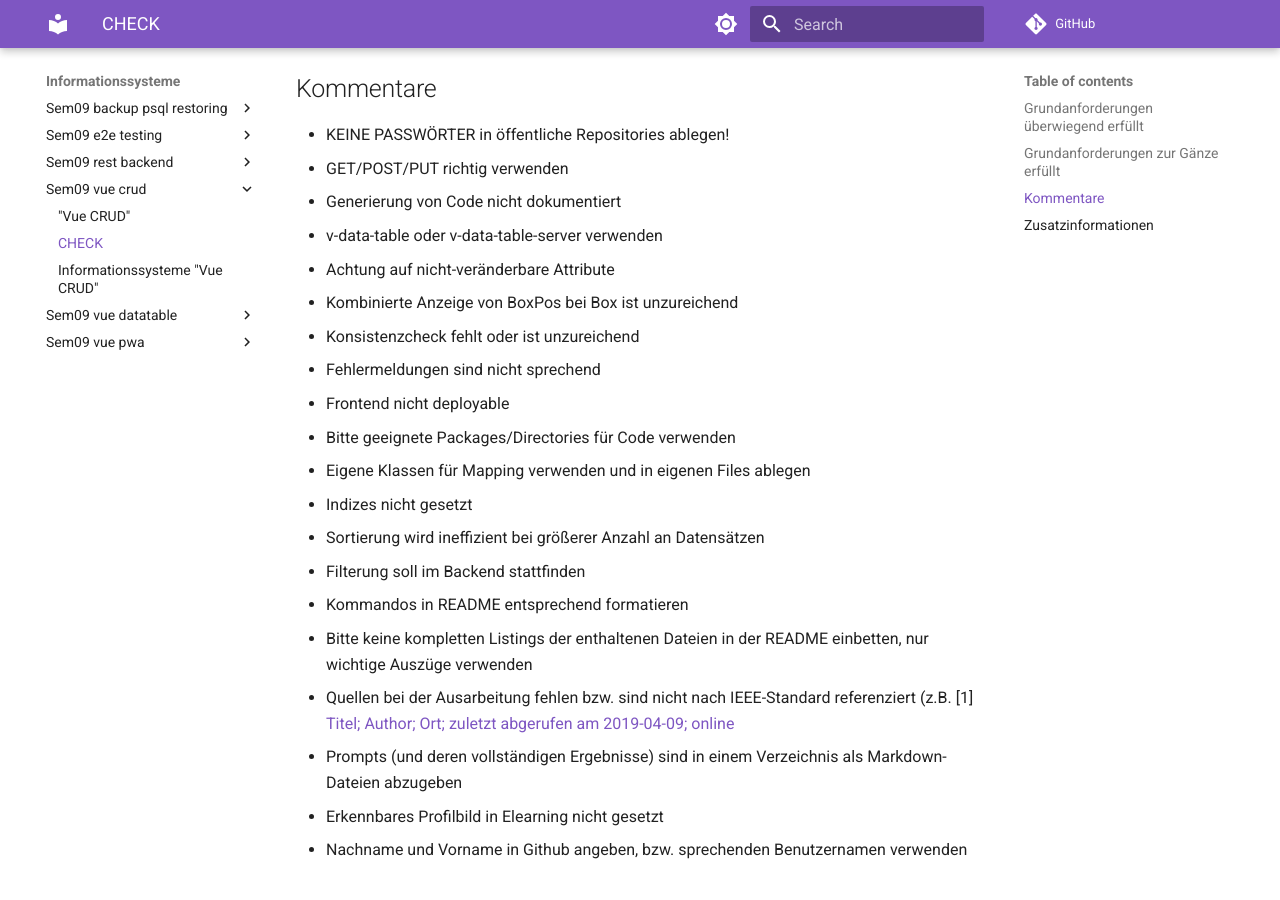
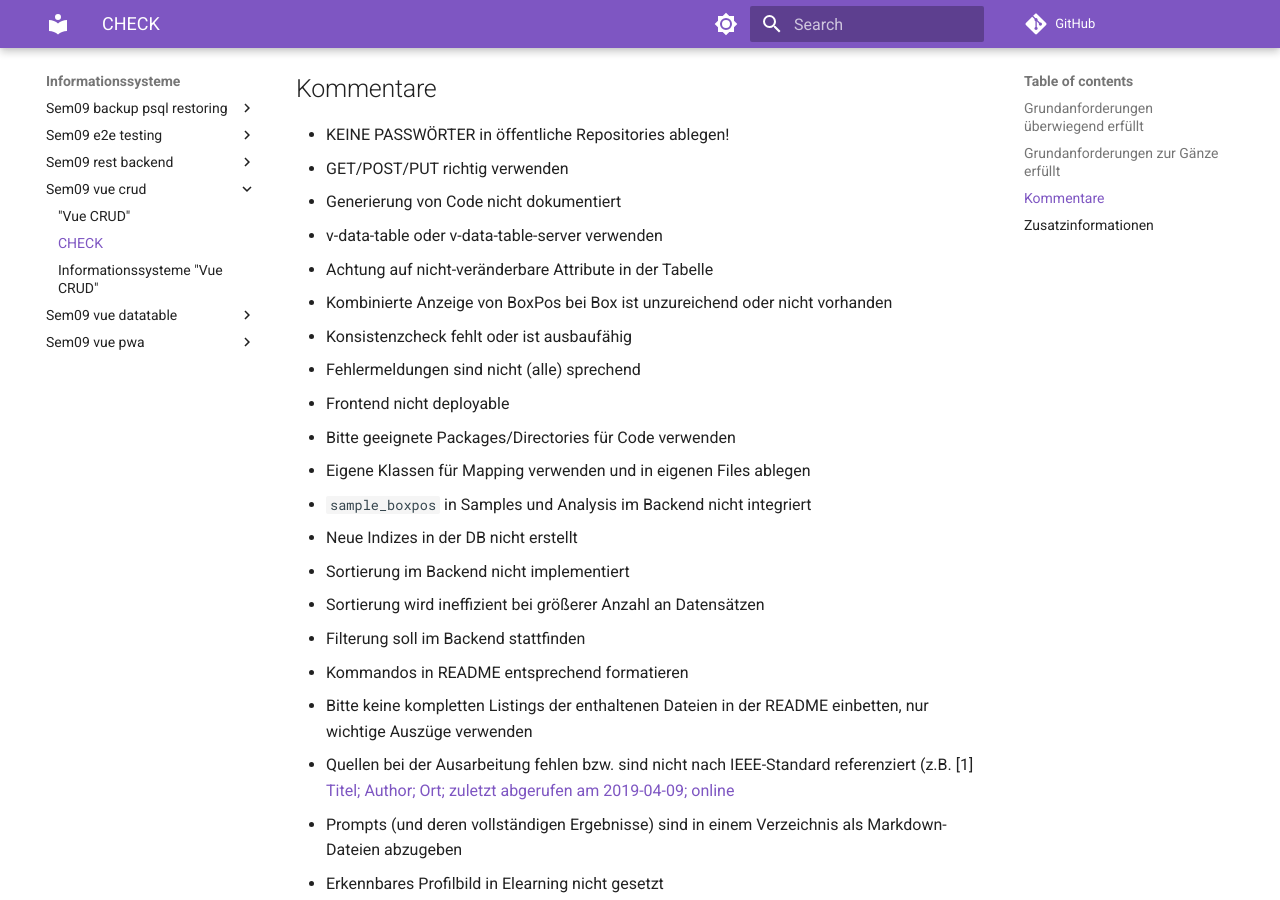
Before and after one commit to TGM-HIT/insy-exercises, an MkDocs documentation site: the page built from docs/informationssysteme_/sem09_vue_crud/CHECK.md, in a window 1280 px wide and 900 px high, scrolled down 506 px. Built offline with MkDocs 1.6.1 and Material for MkDocs 9.7.7, drawn with Linux system fonts in a browser that asks for light colours; comment, search, counter and statistics services are not loaded.

Commit message:
modified comments

```diff
--- a/docs/informationssysteme_/sem09_vue_crud/CHECK.md
+++ b/docs/informationssysteme_/sem09_vue_crud/CHECK.md
@@ -13,18 +13,22 @@
 * GET/POST/PUT richtig verwenden
 * Generierung von Code nicht dokumentiert
 * v-data-table oder v-data-table-server verwenden
-* Achtung auf nicht-veränderbare Attribute
-* Kombinierte Anzeige von BoxPos bei Box ist unzureichend
+* Achtung auf nicht-veränderbare Attribute in der Tabelle
+* Kombinierte Anzeige von BoxPos bei Box ist unzureichend oder nicht vorhanden
 
-* Konsistenzcheck fehlt oder ist unzureichend
-* Fehlermeldungen sind nicht sprechend
+* Konsistenzcheck fehlt oder ist ausbaufähig
+* Fehlermeldungen sind nicht (alle) sprechend
 
 * Frontend nicht deployable
 * Bitte geeignete Packages/Directories für Code verwenden
 * Eigene Klassen für Mapping verwenden und in eigenen Files ablegen
 
-* Indizes nicht gesetzt
+* `sample_boxpos` in Samples und Analysis im Backend nicht integriert
+
+* Neue Indizes in der DB nicht erstellt
+* Sortierung im Backend nicht implementiert
 * Sortierung wird ineffizient bei größerer Anzahl an Datensätzen
+
 * Filterung soll im Backend stattfinden
 
 * Kommandos in README entsprechend formatieren
```
